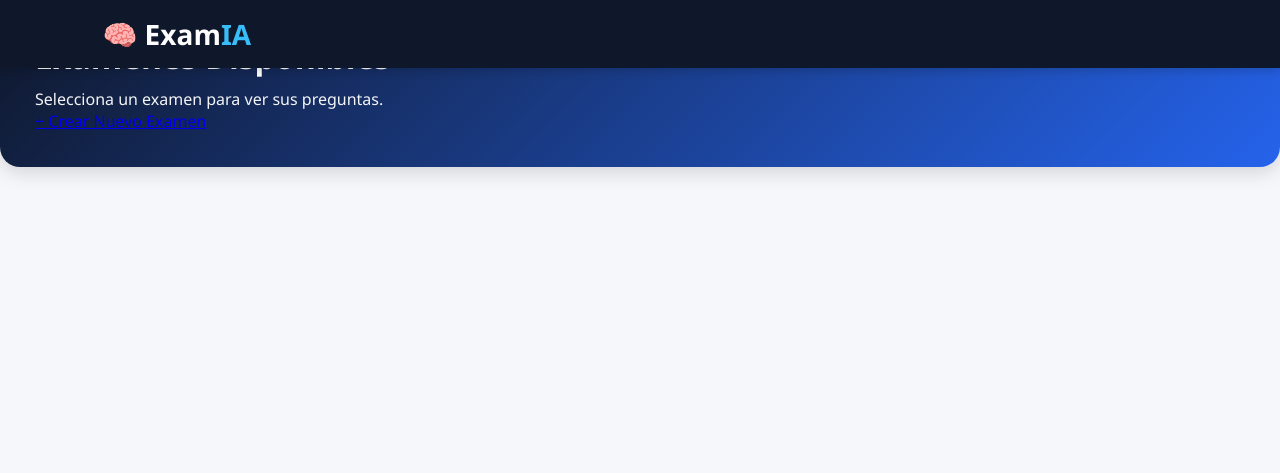
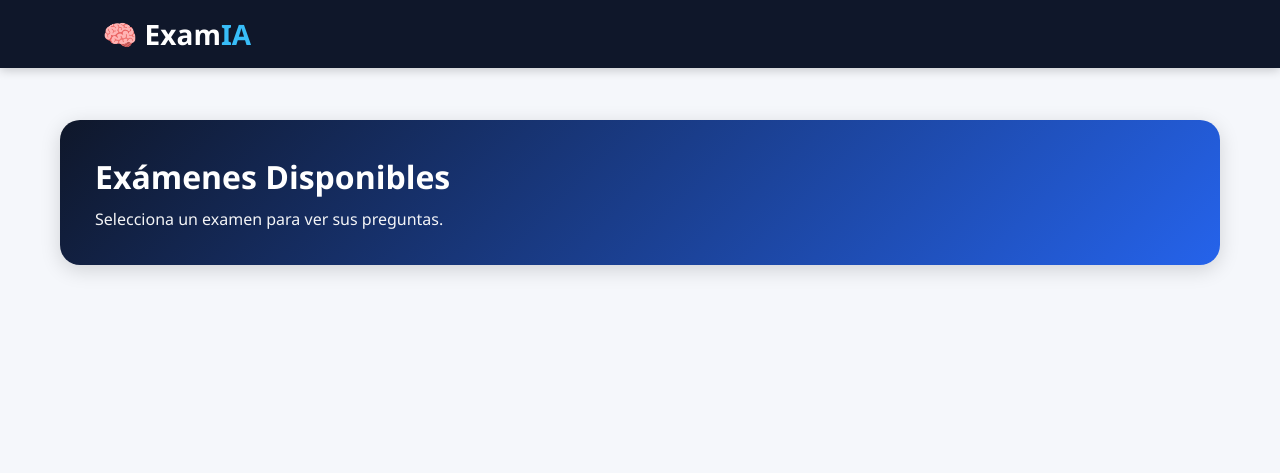
Before and after one commit to trexoxam/SIS-EV-IA-IOT, a Flask app: page /examenes in a window 1280 px wide. Shown: the top 473 px of the page. Before the commit the page ends 178 px from the top, so only its background shows below. Run offline with Flask 3, Linux system fonts and the light colour scheme; data that the repository does not hold is empty.

Commit message:
arreglando

```diff
--- a/templates/examenes.html
+++ b/templates/examenes.html
@@ -17,14 +17,12 @@ href="{{ url_for('static', filename='css/examenes.css') }}">
     </div>
 </header>
 
-<div class="header-card">
-    <h2>Exámenes Disponibles</h2>
-    <p>Selecciona un examen para ver sus preguntas.</p>
+<div class="contenedor">
 
-    <a href="{{ url_for('nuevo_examen') }}" class="btn-admin">
-        + Crear Nuevo Examen
-    </a>
-</div>
+    <div class="header-card">
+        <h2>Exámenes Disponibles</h2>
+        <p>Selecciona un examen para ver sus preguntas.</p>
+    </div>
 
     <div class="cards">
 
```
